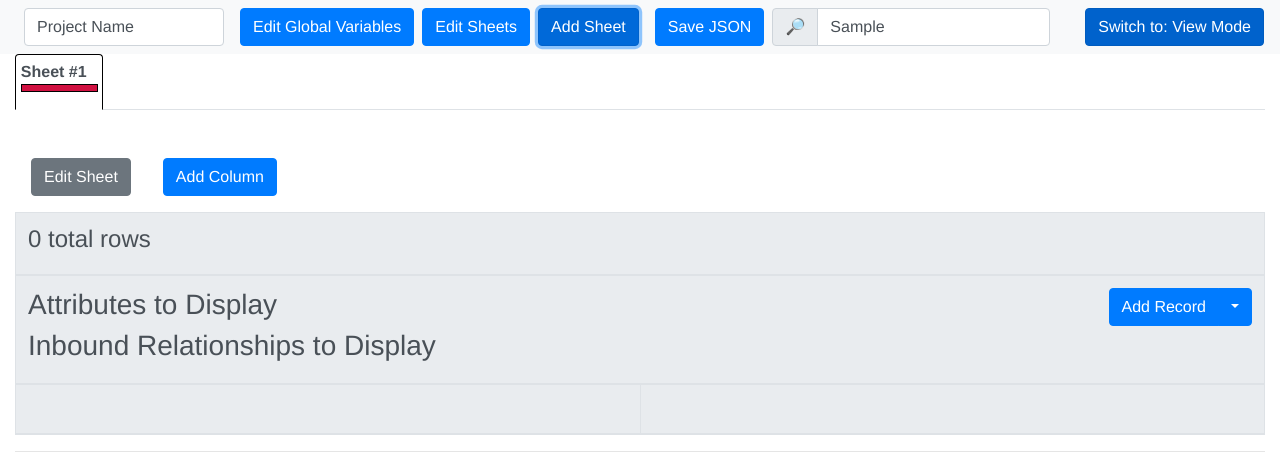
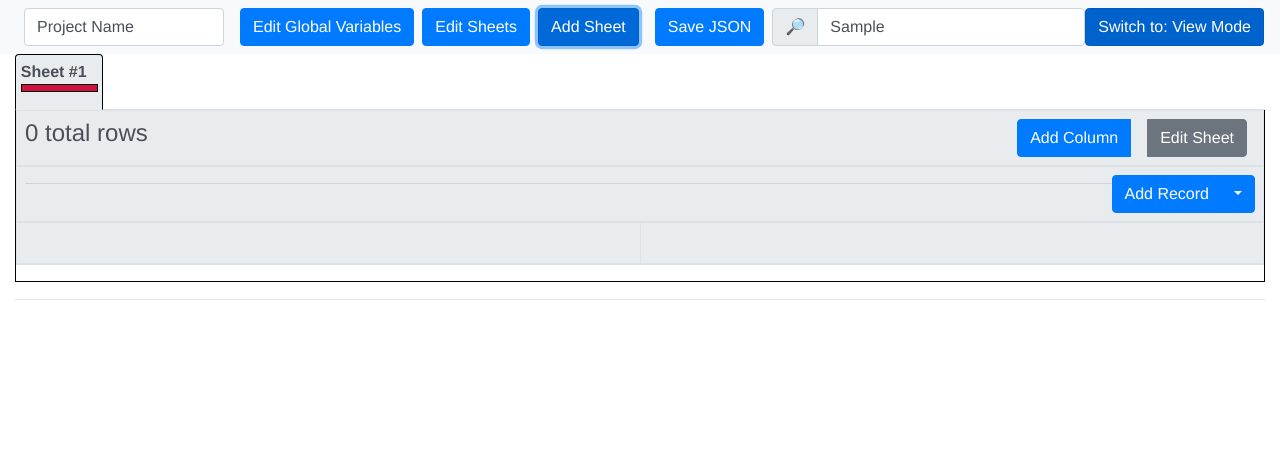
Before and after one commit to cheerfulstoic/json-db, a Vue app: page / in a window 1280 px wide. Both pictures are taken after typing "Sample" into the empty fields and a click on the button "Add Sheet". Shown: the top 474 px of the page. Built offline with nearby package versions, Linux system fonts and the light colour scheme; what @ckeditor/ckeditor5-vue would draw is missing.

Commit message:
Style changes and changes to compact UI

```diff
--- a/src/App.vue
+++ b/src/App.vue
@@ -319,13 +319,13 @@ nav button {
 ul.nav.nav-tabs {
   top: 54px;
   background-color: white;
-  margin-bottom: 2em;
   z-index: 100;
 
   .nav-item a.active {
     border-bottom: 1px solid black;
 
     &.selected {
+      background-color: #e9ecef; /* color should match bootstrap table header */
       border-color: black;
       border-bottom: 1px solid transparent;
     }
--- a/src/components/RecordsSearch.vue
+++ b/src/components/RecordsSearch.vue
@@ -179,6 +179,7 @@ export default defineComponent({
 
 .search {
   display: block;
+  width: 100%;
 
   .results {
     position: absolute;
--- a/src/components/References.vue
+++ b/src/components/References.vue
@@ -1,6 +1,6 @@
 <template>
   <div class="input-group referenced-records">
-    <div v-bind:class="{ sheet: true, valid: valid_sheet(sheet) }" v-if="value.length">
+    <div v-bind:class="{ 'sheet-box': true, valid: valid_sheet(sheet) }" v-if="value.length">
       <span class="sheet-name" v-bind:style="'background-color:' + sheet.hex_color">
         {{ sheet.name }}
       </span>
@@ -130,7 +130,7 @@ export default defineComponent({
 </script>
 
 <style scoped lang="scss">
-.sheet {
+.sheet-box {
   border: 5px solid red;
 
   &.valid {
@@ -139,7 +139,7 @@ export default defineComponent({
 
   overflow: hidden;
   border-radius: 1em 1em 0 0;
-  margin-bottom: 1em;
+  margin-bottom: 0.1em;
 }
 
 .remove,
--- a/src/components/Sheet.vue
+++ b/src/components/Sheet.vue
@@ -1,17 +1,5 @@
 <template>
-  <div>
-    <button
-      v-if="!view_mode"
-      type="button"
-      class="btn btn-spaced btn-primary btn-secondary"
-      data-toggle="modal"
-      data-target="#edit-sheet-modal"
-    >
-      Edit Sheet
-    </button>
-
-    <button v-if="!view_mode" class="btn btn-spaced btn-primary" v-on:click="sheet.add_definition()">Add Column</button>
-
+  <div class="sheet">
     <BootstrapModal
       v-for="definition in sheet.definitions"
       v-bind:key="definition._id + '-modal'"
@@ -113,12 +101,26 @@
       <thead class="thead-light">
         <tr>
           <th colspan="100%">
-            <h4>
+            <h4 class="d-inline-block">
               {{ total_count }} total rows
               <span v-bind:class="{ 'filter-display': true, 'filter-has-limited-rows': filter_has_limited_rows }">
                 (filtered to {{ records_to_display.length }} record(s))
               </span>
             </h4>
+
+            <div v-if="!view_mode" class="btn-group" role="group" style="float: right">
+              <button v-if="!view_mode" class="btn btn-spaced btn-primary mx-2 my-0" v-on:click="sheet.add_definition()">Add Column</button>
+
+              <button
+                v-if="!view_mode"
+                type="button"
+                class="btn btn-spaced btn-primary btn-secondary mx-2 my-0"
+                data-toggle="modal"
+                data-target="#edit-sheet-modal"
+              >
+                Edit Sheet
+              </button>
+            </div>
           </th>
         </tr>
 
@@ -139,7 +141,6 @@
               </div>
             </div>
 
-            <h3>Attributes to Display</h3>
             <div
               class="form-check form-check-inline"
               v-for="definition in sheet.definitions"
@@ -156,7 +157,7 @@
               </label>
             </div>
 
-            <h3>Inbound Relationships to Display</h3>
+            <hr/>
 
             <div
               class="form-check form-check-inline"
@@ -656,6 +657,12 @@ export default defineComponent({
 </script>
 
 <style scoped lang="scss">
+.sheet {
+  border: 1px solid black;
+  position: relative;
+  top: -1px;
+}
+
 .columns-to-display th,
 .table-header th {
   position: sticky;
@@ -671,6 +678,14 @@ export default defineComponent({
 
 .table-header {
   z-index: 50;
+}
+
+.table {
+  border: 1px solid black;
+}
+
+.table th, .table td {
+  padding: 0.5rem;
 }
 
 tr {
@@ -720,4 +735,9 @@ tr.selected td {
     }
   }
 }
+
+hr {
+  margin-top: 0.5rem;
+  margin-bottom: 0.5rem;
+}
 </style>
```
